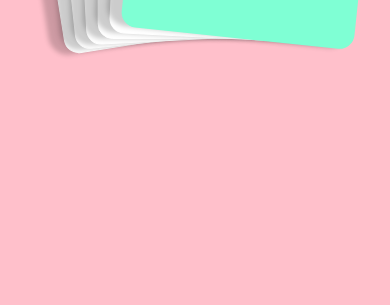
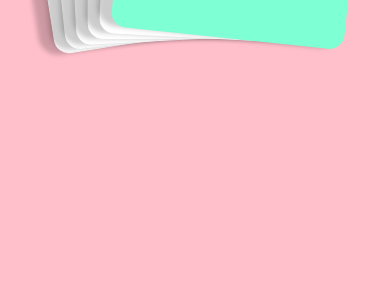
Before and after one commit to smith-sj/CSS-only-flash-cards, a plain HTML site: page index.html in a window 390 px wide. Shown: the part 555-860 px from the top of the page. Drawn offline with Linux system fonts and the light colour scheme.

Commit message:
more mobile viewport fixes

```diff
--- a/style.css
+++ b/style.css
@@ -1,12 +1,12 @@
 body {
-    width: 100vw;
+    width: 95vw;
     height: 100vh;
     background-color: pink;
+    overflow: hidden;
 }
 
 .container {
-  overflow: hidden;
-  width: 100vw;
+  width: 100%;
   height: 100vh;
   margin: 0 auto;
   display: flex;
```
